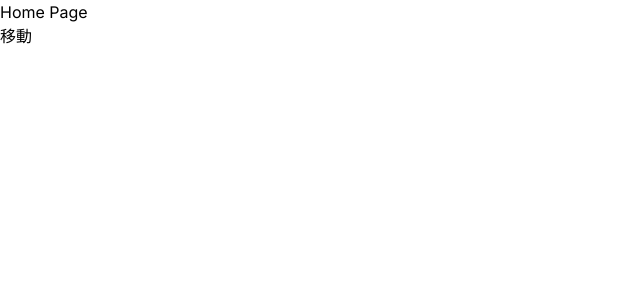
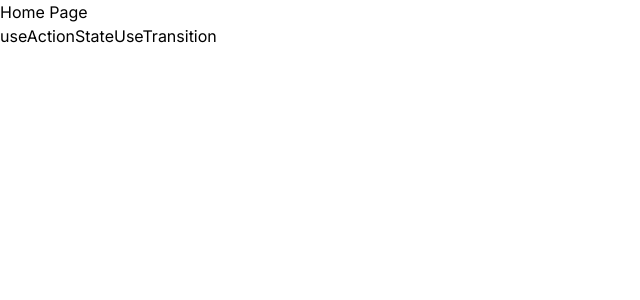
Before and after one commit to omegamaster86/next, a Next.js app: page / in a window 1280 px wide. Shown: the top 300 px of the page, without its empty margins (0-640 px from the left). Built offline with nearby package versions, Linux system fonts and the light colour scheme.

Commit message:
Linkの設定

```diff
--- a/app/page.tsx
+++ b/app/page.tsx
@@ -5,7 +5,7 @@ export default function Home() {
   return (
     <div>
       <h1>Home Page</h1>
-      <Link href={"/useActionStateUseTransition"}>移動</Link>
+      <Link href={"/useActionStateUseTransition"}>useActionStateUseTransition</Link>
     </div>
   );
 }
--- /dev/null
+++ b/app/useActionStateUseTransition/page.tsx
@@ -0,0 +1,7 @@
+import React from 'react'
+
+export default function UseActionStateUseTransition (){
+  return (
+    <div>useActionStateUseTransition</div>
+  )
+}
```
